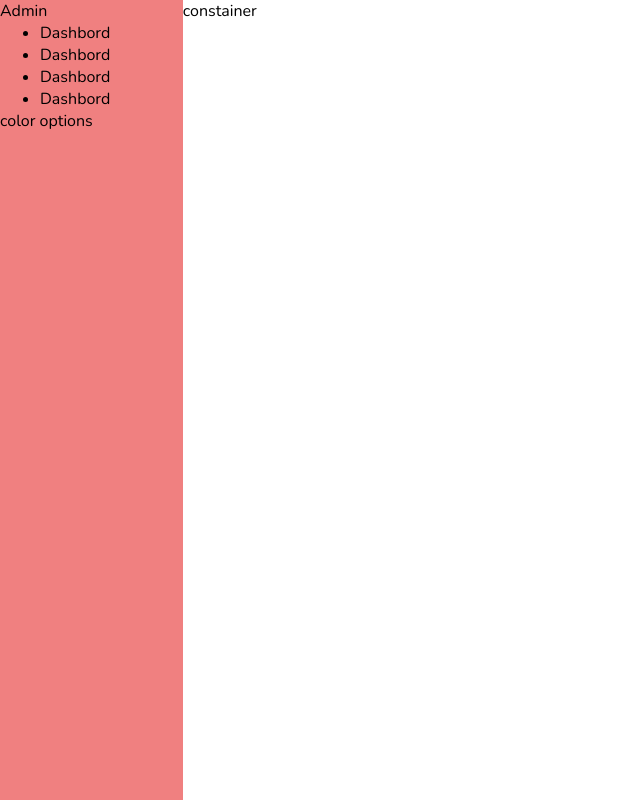
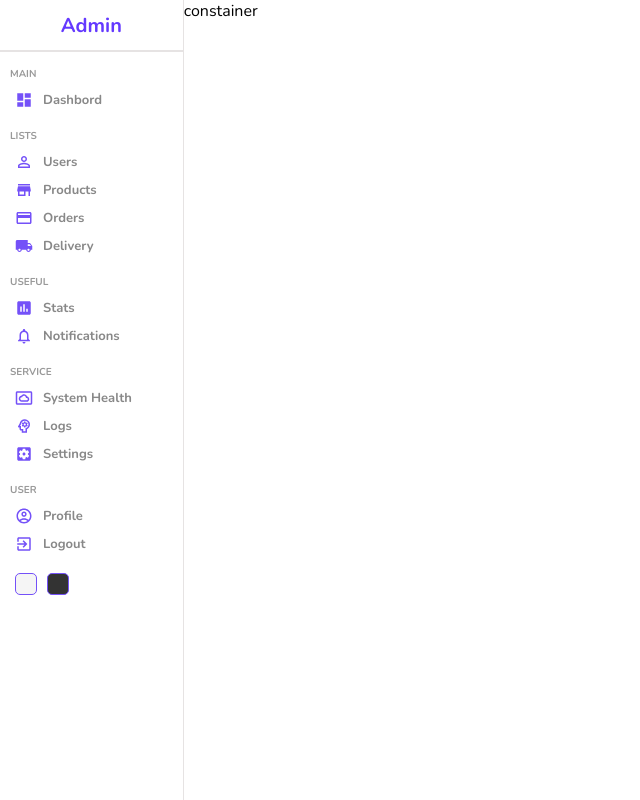
Before and after one commit to RamaneDev/bookingApp, a React (Create React App) app in the folder admin/: page / in a window 1280 px wide. Shown: the whole page, without its empty margins (0-640 px from the left). Built offline with nearby package versions, Linux system fonts and the light colour scheme.

Commit message:
styled sidebar componet

```diff
--- a/admin/src/components/sidebar/Sidebar.jsx
+++ b/admin/src/components/sidebar/Sidebar.jsx
@@ -1,31 +1,88 @@
-import React from 'react'
-import './sidebar.scss'
+import React from "react";
+import "./sidebar.scss";
+import DashboardIcon from "@mui/icons-material/Dashboard";
+import PersonOutlineIcon from "@mui/icons-material/PersonOutline";
+import LocalShippingIcon from "@mui/icons-material/LocalShipping";
+import CreditCardIcon from "@mui/icons-material/CreditCard";
+import StoreIcon from "@mui/icons-material/Store";
+import InsertChartIcon from "@mui/icons-material/InsertChart";
+import SettingsApplicationsIcon from "@mui/icons-material/SettingsApplications";
+import ExitToAppIcon from "@mui/icons-material/ExitToApp";
+import NotificationsNoneIcon from "@mui/icons-material/NotificationsNone";
+import SettingsSystemDaydreamOutlinedIcon from "@mui/icons-material/SettingsSystemDaydreamOutlined";
+import PsychologyOutlinedIcon from "@mui/icons-material/PsychologyOutlined";
+import AccountCircleOutlinedIcon from "@mui/icons-material/AccountCircleOutlined";
 
 const Sidebar = () => {
   return (
-    <div className='sidebar'>
+    <div className="sidebar">
       <div className="top">
         <span className="logo">Admin</span>
       </div>
+      <hr />
       <div className="center">
         <ul>
+          <p className="title">MAIN</p>
           <li>
+            <DashboardIcon className="icon" />
             <span>Dashbord</span>
           </li>
+          <p className="title">LISTS</p>
           <li>
-                   <span>Dashbord</span>
+            <PersonOutlineIcon className="icon" />
+            <span>Users</span>
           </li>
           <li>
-                   <span>Dashbord</span>
+            <StoreIcon className="icon" />
+            <span>Products</span>
           </li>
           <li>
-                   <span>Dashbord</span>
+            <CreditCardIcon className="icon" />
+            <span>Orders</span>
+          </li>
+          <li>
+            <LocalShippingIcon className="icon" />
+            <span>Delivery</span>
+          </li>
+          <p className="title">USEFUL</p>
+          <li>
+            <InsertChartIcon className="icon" />
+            <span>Stats</span>
+          </li>
+          <li>
+            <NotificationsNoneIcon className="icon" />
+            <span>Notifications</span>
+          </li>
+          <p className="title">SERVICE</p>
+          <li>
+            <SettingsSystemDaydreamOutlinedIcon className="icon" />
+            <span>System Health</span>
+          </li>
+          <li>
+            <PsychologyOutlinedIcon className="icon" />
+            <span>Logs</span>
+          </li>
+          <li>
+            <SettingsApplicationsIcon className="icon" />
+            <span>Settings</span>
+          </li>
+          <p className="title">USER</p>
+          <li>
+            <AccountCircleOutlinedIcon className="icon" />
+            <span>Profile</span>
+          </li>
+          <li>
+            <ExitToAppIcon className="icon" />
+            <span>Logout</span>
           </li>
         </ul>
       </div>
-        <div className="bottom">color options</div>
+      <div className="bottom">
+        <div className="colorOption"></div>
+        <div className="colorOption"></div>
       </div>
-  )
-}
+    </div>
+  );
+};
 
-export default Sidebar
+export default Sidebar;
--- a/admin/src/components/sidebar/sidebar.scss
+++ b/admin/src/components/sidebar/sidebar.scss
@@ -1,5 +1,86 @@
 .sidebar{
-    background-color: lightcoral;
     flex: 1;
     min-height: 100vh;
+    border-right: 0.5px solid rgb(230, 227, 227);
+    background-color: white;
+
+    .top{
+        height: 50px;
+        display: flex;
+        align-items: center;
+        justify-content: center;
+
+        .logo{
+            font-size: 20px;
+            font-weight: bold;
+            color: #6439ff;
+        }
+    }
+
+    hr{
+        height: 0px;
+        border: 0.5px solid rgb(230, 227, 227);
+    }
+
+    .center{
+        padding-left: 10px;
+
+        ul{
+            list-style: none;
+            margin: 0;
+            padding: 0;
+        }
+
+        .title{
+            font-size: 10px;
+            font-weight: bold;
+            color: #999;
+            margin-top: 15px;
+            margin-bottom: 5px;
+        }
+
+        li{
+            display: flex;
+            align-items: center;
+            padding: 5px;
+            cursor: pointer;
+
+            &:hover{
+                background-color: #ece8ff;
+            }
+            .icon{
+                font-size: 18px;
+                color: #7451f8;
+            }
+
+            span{
+                font-size: 13px;
+                font-weight: 600;
+                color: #888;
+                margin-left: 10px;
+            }
+        }
+    }
+
+    .bottom{
+        display: flex;
+        align-items: center;
+        margin: 10px;
+
+        .colorOption{
+            height: 20px;
+            width: 20px;
+            border-radius: 5px;
+            border: 1px solid #7451f8;
+            cursor: pointer;
+            margin: 5px;
+
+            &:nth-child(1){
+                background-color: whitesmoke;
+            }
+            &:nth-child(2){
+                background-color: #333;
+            }
+        }
+    }
 }
```
Lines whose indentation alone changed are shown as unchanged.
